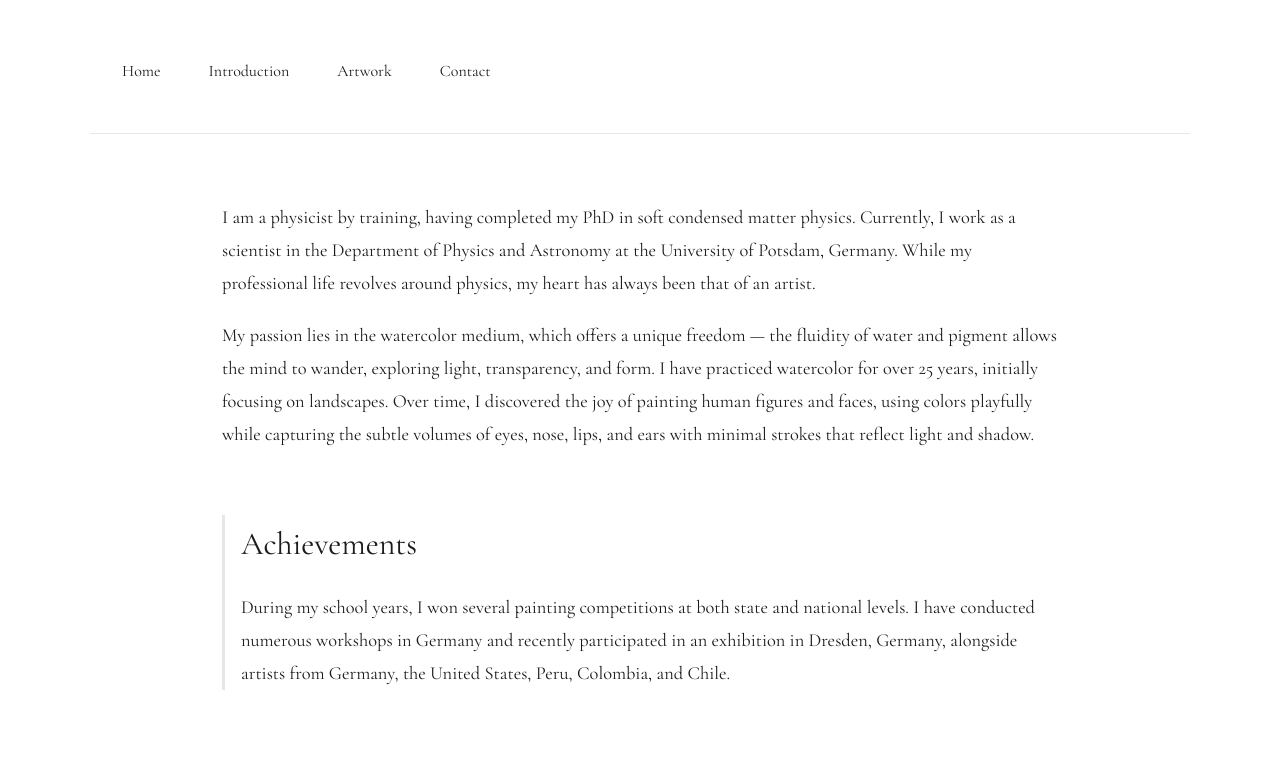
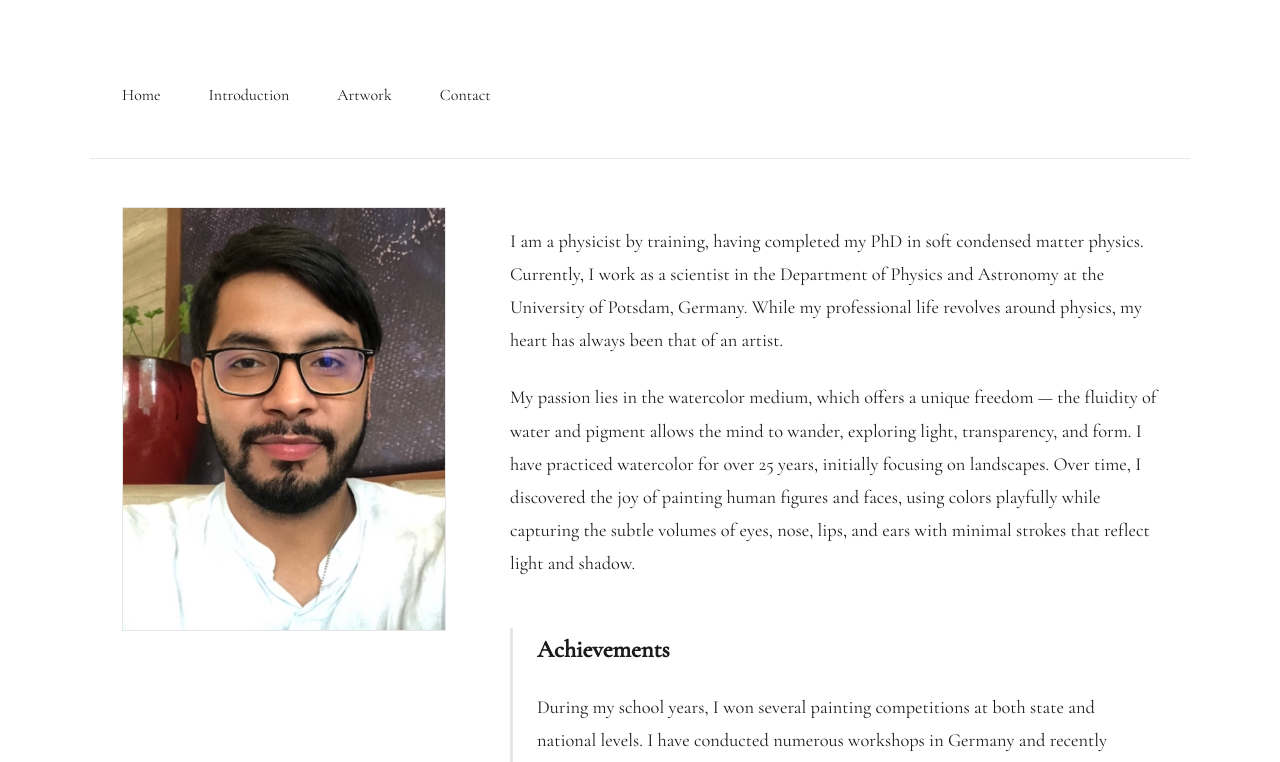
Before and after one commit to Narinder-Watercolor/Watercolor-Portfolio, a plain HTML site: page introduction.html in a window 1280 px wide. Shown: the part 190-952 px from the top of the page. Drawn offline with nearby package versions, Linux system fonts and the light colour scheme.

```diff
--- a/introduction.html
+++ b/introduction.html
@@ -3,7 +3,8 @@
 <head>
   <meta charset="UTF-8" />
   <meta name="viewport" content="width=device-width, initial-scale=1.0" />
-  <title>Your Name – Introduction</title>
+  <title>Narinder – Introduction</title>
+
   <style>
     @import url('https://fonts.googleapis.com/css2?family=Cormorant+Garamond:wght@300;400;500&display=swap');
 
@@ -33,7 +34,6 @@
     header h1 {
       font-size: 3rem;
       font-weight: 400;
-      margin-bottom: 0.5rem;
     }
 
     nav {
@@ -54,27 +54,33 @@
     nav a:hover { text-decoration: underline; }
 
     main {
-      max-width: 900px;
+      max-width: 1100px;
       margin: auto;
       padding: 3rem 2rem;
     }
 
-    section { margin-bottom: 4rem; }
+    /* Layout with image */
+    .intro-layout {
+      display: grid;
+      grid-template-columns: 1fr 2fr;
+      gap: 4rem;
+      align-items: start;
+    }
 
-    section h2 {
-      font-size: 2rem;
-      font-weight: 400;
-      margin-bottom: 1rem;
+    .intro-photo img {
+      width: 100%;
+      display: block;
+      border: 1px solid var(--line);
     }
 
     .text {
       font-size: 1.15rem;
-      color: var(--text);
+      margin-bottom: 1.5rem;
     }
 
     .achievements {
-      margin-top: 2rem;
-      padding-left: 1rem;
+      margin-top: 3rem;
+      padding-left: 1.5rem;
       border-left: 3px solid var(--line);
     }
 
@@ -84,6 +90,13 @@
       text-align: center;
       font-size: 0.9rem;
       color: var(--muted);
+    }
+
+    /* Mobile */
+    @media (max-width: 768px) {
+      .intro-layout {
+        grid-template-columns: 1fr;
+      }
     }
   </style>
 </head>
@@ -101,35 +114,50 @@
 </nav>
 
 <main>
-  <section>
+
+  <div class="intro-layout">
+
+    <!-- Photo -->
+    <div class="intro-photo">
+      <img src="images/photo.jpg" alt="Narinder portrait">
+    </div>
+
+    <!-- Text -->
+    <div>
       <p class="text">
         I am a physicist by training, having completed my PhD in soft condensed matter physics.
         Currently, I work as a scientist in the Department of Physics and Astronomy at the
-      University of Potsdam, Germany. While my professional life revolves around physics, my
-      heart has always been that of an artist.
+        University of Potsdam, Germany. While my professional life revolves around physics,
+        my heart has always been that of an artist.
       </p>
 
       <p class="text">
         My passion lies in the watercolor medium, which offers a unique freedom — the fluidity
         of water and pigment allows the mind to wander, exploring light, transparency, and form.
-      I have practiced watercolor for over 25 years, initially focusing on landscapes. Over time,
-      I discovered the joy of painting human figures and faces, using colors playfully while
-      capturing the subtle volumes of eyes, nose, lips, and ears with minimal strokes that
-      reflect light and shadow.
+        I have practiced watercolor for over 25 years, initially focusing on landscapes.
+        Over time, I discovered the joy of painting human figures and faces, using colors
+        playfully while capturing the subtle volumes of eyes, nose, lips, and ears with minimal
+        strokes that reflect light and shadow.
       </p>
-  </section>
 
-  <section class="achievements">
+      <div class="achievements">
         <h2>Achievements</h2>
         <p class="text">
-      During my school years, I won several painting competitions at both state and national levels.
-      I have conducted numerous workshops in Germany and recently participated in an exhibition
-      in Dresden, Germany, alongside artists from Germany, the United States, Peru, Colombia, and Chile.
+          During my school years, I won several painting competitions at both state and national
+          levels. I have conducted numerous workshops in Germany and recently participated in an
+          exhibition in Dresden, Germany, alongside artists from Germany, the United States,
+          Peru, Colombia, and Chile.
         </p>
-  </section>
+      </div>
+    </div>
+
+  </div>
+
 </main>
 
-<footer>© 2025 Your Name</footer>
+<footer>
+  © 2025 Narinder · artistnarender@icloud.com
+</footer>
 
 </body>
 </html>
```
Also changed, not shown: artwork.html (+1 -1 lines), index.html (+2 -2 lines), images/photo.jpg (added). Lines whose indentation alone changed are shown as unchanged.
